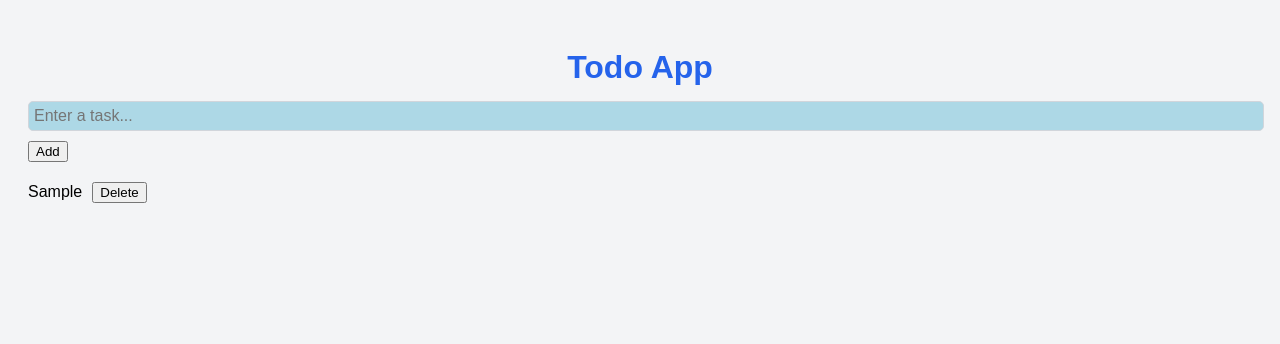
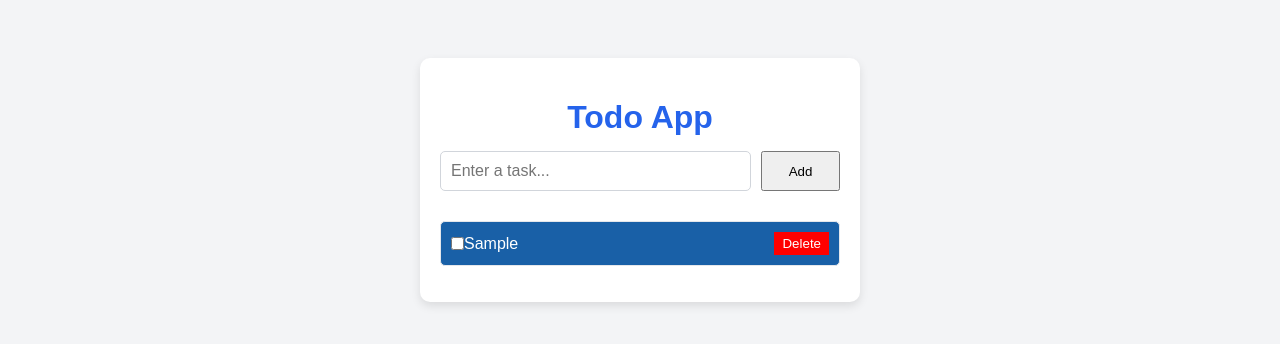
Before and after one commit to fatmaomar45/todo-app, a Next.js app: page / in a window 1280 px wide. Both pictures are taken after typing "Sample" into the empty fields and a click on the button "Add". Shown: the top 344 px of the page. Built offline with nearby package versions, Linux system fonts and the light colour scheme.

Commit message:
added a tick for complete task

```diff
--- a/app/page.tsx
+++ b/app/page.tsx
@@ -1,105 +1,91 @@
+
 "use client";
+import { useState, useEffect } from "react";
 
-import { useEffect, useState } from "react";
-
-type Task = {
-  text: string;
-  done: boolean;
-};
-
-export default function Home() {
-  const [task, setTask] = useState("");
-  const [list, setList] = useState<Task[]>([]);
+export default function TodoApp() {
+  const [tasks, setTasks] = useState<{ id: number; text: string; completed: boolean }[]>([]);
+  const [input, setInput] = useState("");
 
 
   useEffect(() => {
-    const saved = localStorage.getItem("tasks");
-
-    if (saved) {
-      try {
-        const parsed = JSON.parse(saved);
-
-
-        if (Array.isArray(parsed)) {
-          const cleaned = parsed.map((item) =>
-            typeof item === "string"
-              ? { text: item, done: false }
-              : item
-          );
-
-          setList(cleaned);
-        }
-      } catch (e) {
-        console.error("Invalid localStorage data");
-      }
+    const savedTasks = localStorage.getItem("todo-tasks");
+    if (savedTasks) {
+      setTasks(JSON.parse(savedTasks));
     }
   }, []);
 
 
   useEffect(() => {
-    localStorage.setItem("tasks", JSON.stringify(list));
-  }, [list]);
+    if (tasks.length > 0) {
+      localStorage.setItem("todo-tasks", JSON.stringify(tasks));
+    }
+  }, [tasks]);
 
-  function addTask() {
-    if (task.trim() === "") return;
+  const addTask = () => {
+    if (!input.trim()) return;
+    const newTasks = [...tasks, { id: Date.now(), text: input, completed: false }];
+    setTasks(newTasks);
+    localStorage.setItem("todo-tasks", JSON.stringify(newTasks));
+    setInput("");
+  };
 
-    setList((prev) => [
-      ...prev,
-      { text: task, done: false },
-    ]);
+  const toggleComplete = (id: number) => {
+    const newTasks = tasks.map(task =>
+      task.id === id ? { ...task, completed: !task.completed } : task
+    );
+    setTasks(newTasks);
+    localStorage.setItem("todo-tasks", JSON.stringify(newTasks));
+  };
 
-    setTask("");
+  const deleteTask = (id: number) => {
+    const newTasks = tasks.filter(task => task.id !== id);
+    setTasks(newTasks);
+    localStorage.setItem("todo-tasks", JSON.stringify(newTasks));
+    if (newTasks.length === 0) {
+      localStorage.removeItem("todo-tasks");
     }
-
-  function deleteTask(index: number) {
-    setList((prev) => prev.filter((_, i) => i !== index));
-  }
-
-  function toggleTask(index: number) {
-    setList((prev) =>
-      prev.map((item, i) =>
-        i === index ? { ...item, done: !item.done } : item
-      )
-    );
-  }
+  };
 
   return (
-    <div style={{ padding: "20px" }}>
+    <div className="container mx-auto">
       <h1>Todo App</h1>
 
+
+      <div className="flex gap-2 mb-4">
         <input
-        value={task}
-        onChange={(e) => setTask(e.target.value)}
+          type="text"
+          placeholder="Enter a task..."
+          value={input}
+          onChange={(e) => setInput(e.target.value)}
           onKeyDown={(e) => e.key === "Enter" && addTask()}
-        placeholder="Enter a task..."
-        style={{
-          padding: "5px",
-          marginRight: "10px",
-          backgroundColor: "lightblue",
-          color: "#000",
-        }}
         />
-
-      <button onClick={addTask}>Add</button>
+        <button className="add-btn" onClick={addTask} style={{ width: "100px", marginBottom: "10px" }}>
+          Add
+        </button>
+      </div>
 
       <ul>
-        {list.map((item, index) => (
-          <li key={index} style={{ margin: "10px 0" }}>
+        {tasks.map((task) => (
+          <li key={task.id} className="todo-item">
+            <div className="flex items-center gap-3">
+              <input
+                type="checkbox"
+                checked={task.completed}
+                onChange={() => toggleComplete(task.id)}
+                style={{ width: "auto", margin: 0, cursor: "pointer" }}
+              />
               <span
-              onClick={() => toggleTask(index)}
+                className="todo-text"
                 style={{
-                marginRight: "10px",
-                cursor: "pointer",
-                textDecoration: item.done
-                  ? "line-through"
-                  : "none",
-                color: item.done ? "gray" : "black",
+                  textDecoration: task.completed ? "line-through" : "none",
+                  opacity: task.completed ? 0.5 : 1,
+                  color: "#ffffff"
                 }}
               >
-              {item.text}
+                {task.text}
               </span>
-
-            <button onClick={() => deleteTask(index)}>
+            </div>
+            <button className="dlt-btn" onClick={() => deleteTask(task.id)}>
               Delete
             </button>
           </li>
```
Lines whose indentation alone changed are shown as unchanged.
